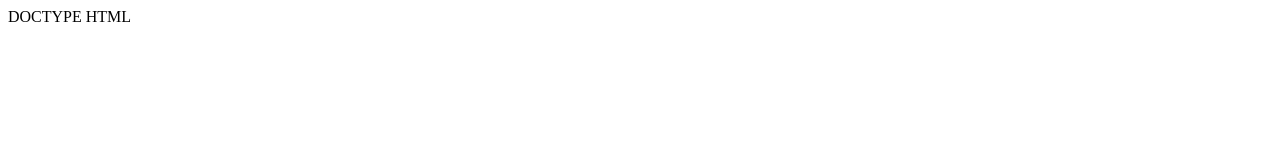
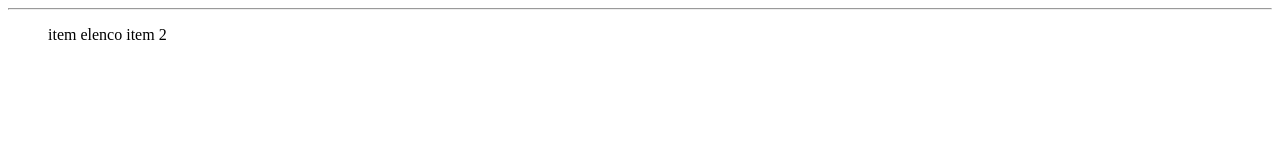
Before and after one commit to R22-4br-er/r22-4br-er.github.io, a plain HTML site: page esercizi/es1.html in a window 1280 px wide. Drawn offline with Linux system fonts and the light colour scheme.

Commit message:
Update es1.html

```diff
--- a/esercizi/es1.html
+++ b/esercizi/es1.html
@@ -1 +1,11 @@
-DOCTYPE HTML
+<!DOCTYPE html>
+<html>
+<head>
+  <hr/>
+<script type="text/javascript" src="https://gc.kis.v2.scr.kaspersky-labs.com/FD126C42-EBFA-4E12-B309-BB3FDD723AC1/main.js?attr=yBBWVWcYfPVc5wStoZZ_pRutbGOHpv5kHJpItvyQ-eQQtMvixWl-QuMeqrNTnqyHE9cqhhnLh9tlM8djxBBgiA" charset="UTF-8"></script></head>
+  <body>
+   <ul> item elenco
+    <il> item 2 </il>
+   </ul>
+  </body>
+</html>
```
